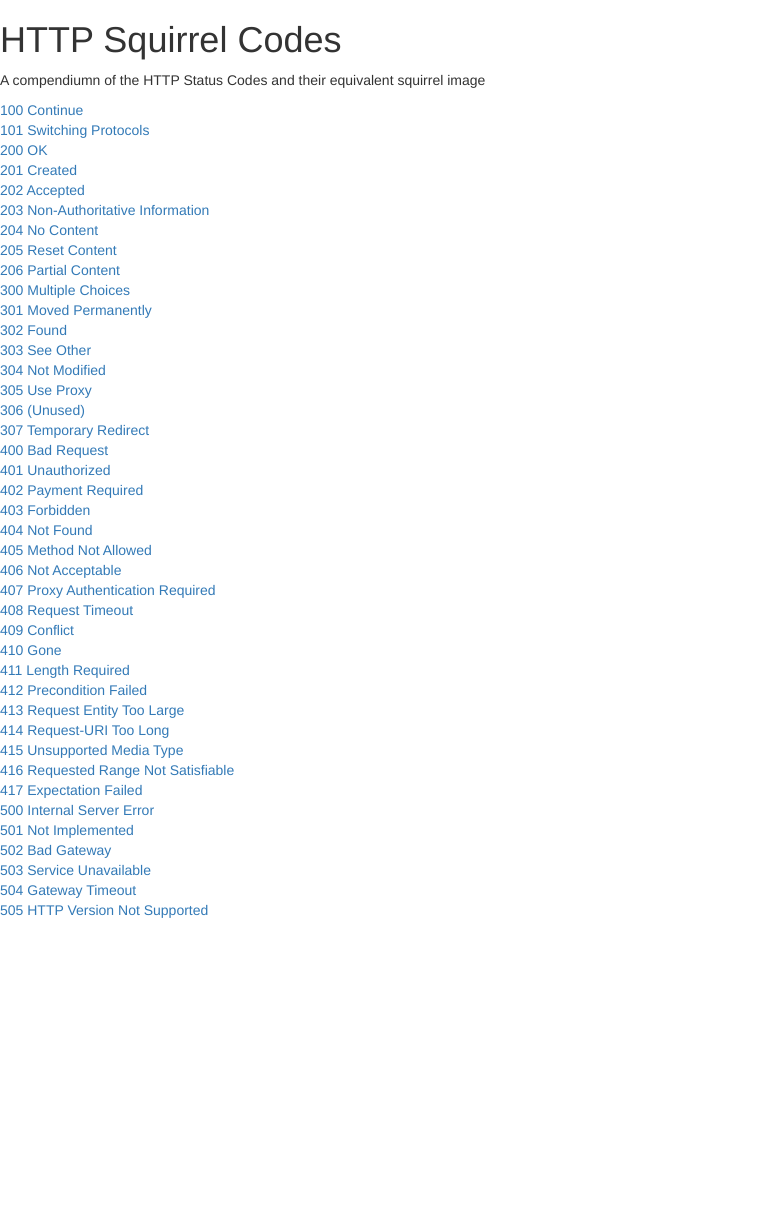
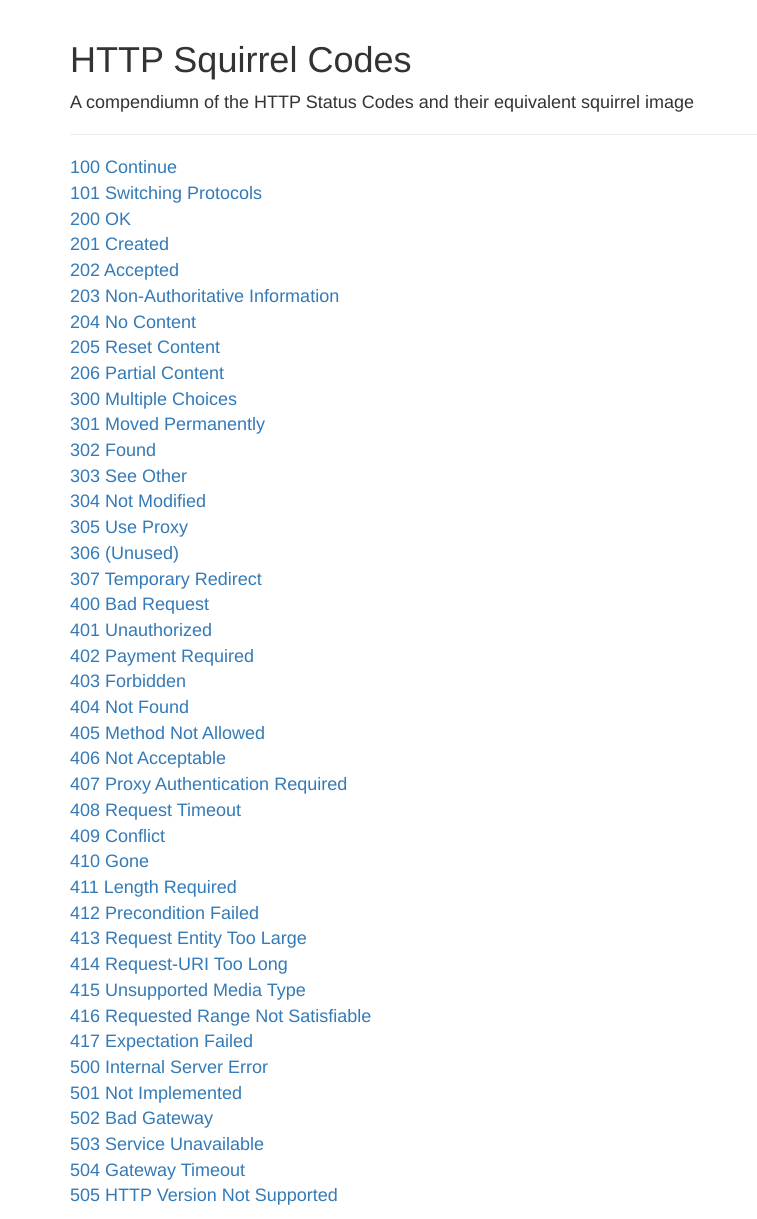
Before and after one commit to camilin87/http-squirrel-codes, a Jekyll site: the page built from index.md, in a window 1280 px wide. Shown: the whole page, without its empty margins (0-757 px from the left). Built offline with Jekyll 4.4.1, drawn with Linux system fonts in a browser that asks for light colours; before the commit the page ends 930 px from its top, so only the background shows below that.

Commit message:
enhance the template

```diff
--- a/_layouts/home.html
+++ b/_layouts/home.html
@@ -23,11 +23,13 @@
     <![endif]-->
   </head>
   <body>
-
+    <div class="container">
+      <div class="page-header">
         <h1>{{ site.title }}</h1>
         <p>
           {{ site.description }}
         </p>
+      </div>
 
       <ul>
         {% for page in site.pages %}
@@ -38,5 +40,6 @@
           {% endif %}
         {% endfor %}
       </ul>
+    </div>
   </body>
 </html>
--- a/assets/style.css
+++ b/assets/style.css
@@ -1,3 +1,7 @@
+body {
+    font-size: large;
+}
+
 ul {
     list-style: none;
     padding-left: 0;
```
Lines whose indentation alone changed are shown as unchanged.
